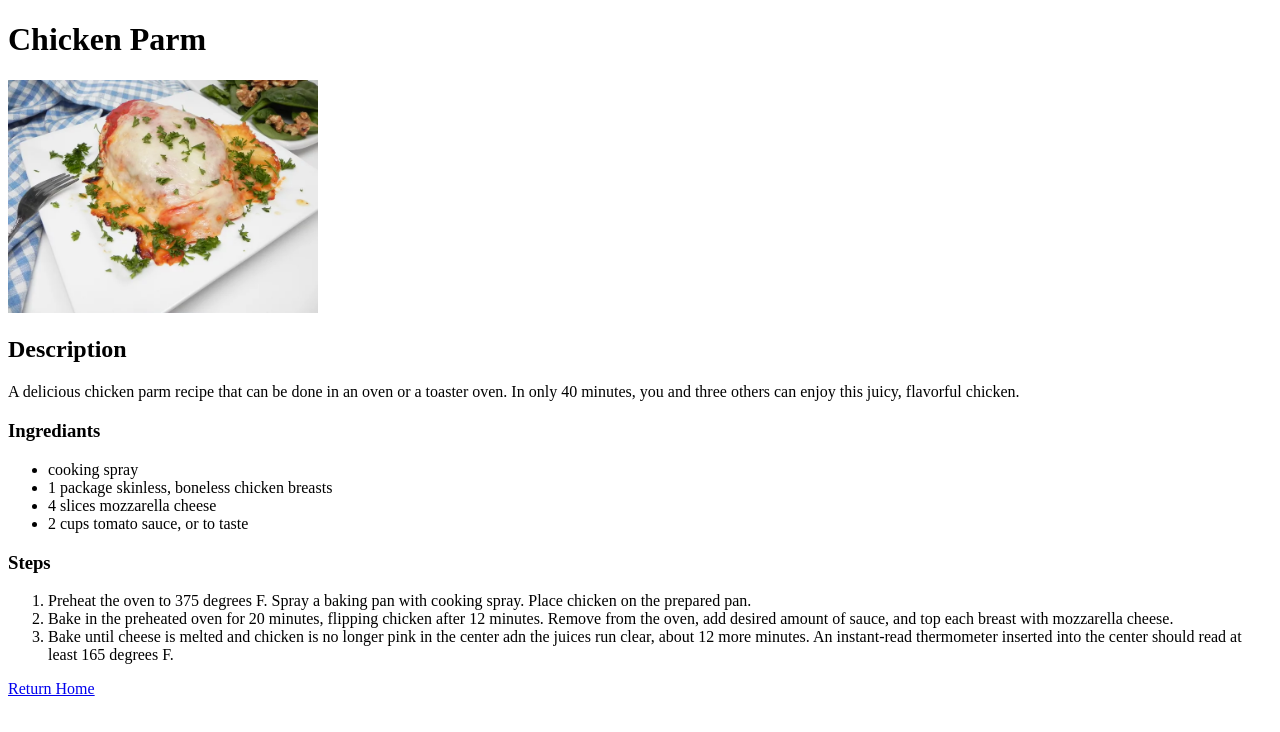
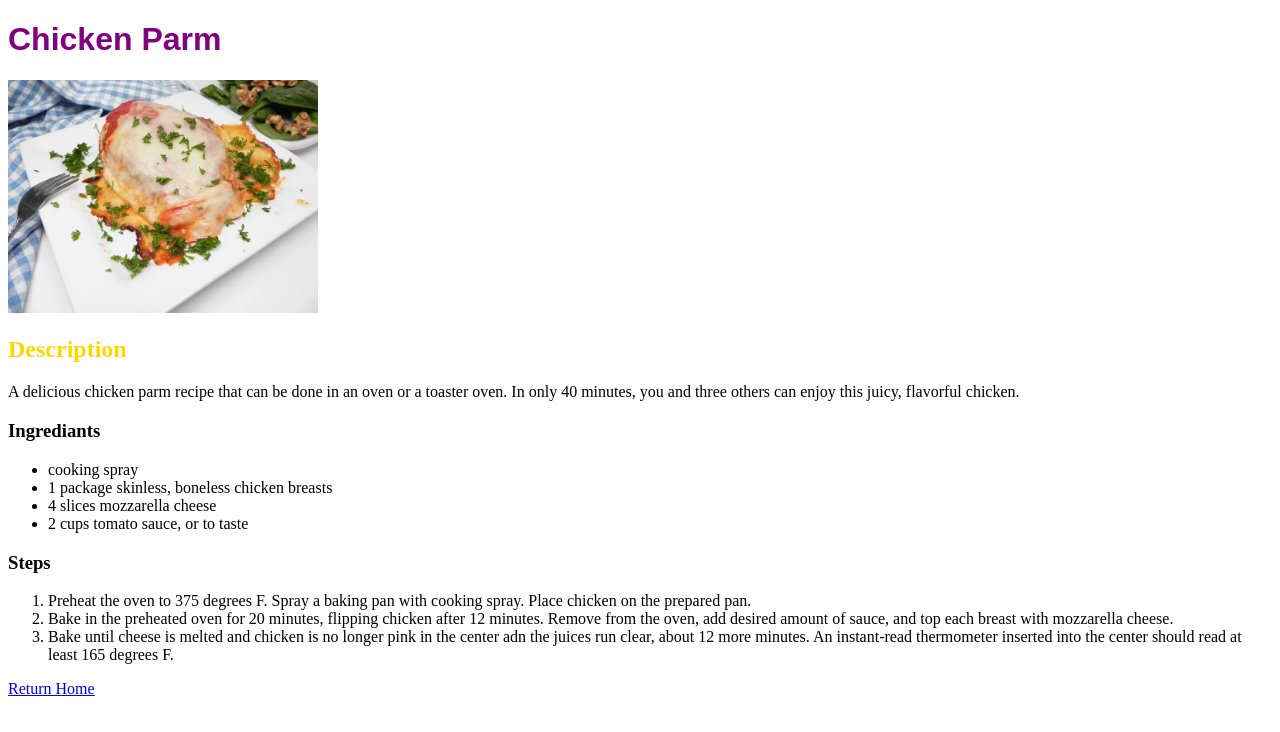
Before and after one commit to JRVox/odin-recipes, a plain HTML site: page recipes/chickenparm.html in a window 1280 px wide. Drawn offline with Linux system fonts and the light colour scheme.

Commit message:
Added style.css & link on htmls

```diff
--- a/recipes/chickenparm.html
+++ b/recipes/chickenparm.html
@@ -3,6 +3,7 @@
   <head>
     <meta charset="UTF-8">
     <title>Chicken Parm</title>
+    <link rel="stylesheet" href="../style.css">
   </head>
 
   <body>
--- /dev/null
+++ b/style.css
@@ -0,0 +1,9 @@
+h1 {
+    font-family: Arial, Helvetica, sans-serif;
+    color: purple;
+}
+
+h2 {
+    color: gold;
+
+}
```
Also changed, not shown: index.html (+1 -0 lines), recipes/pizza.html (+1 -0 lines), recipes/potatosoup.html (+1 -0 lines).
